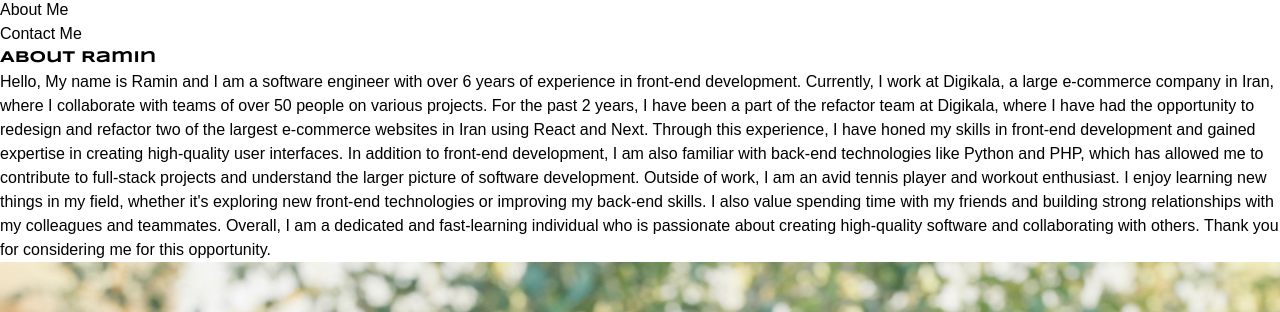
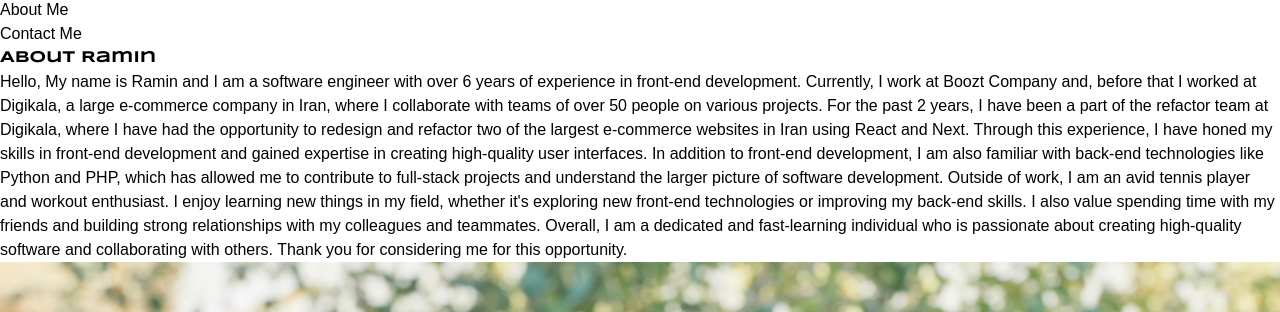
Before and after one commit to raminr77/raminr77.github.io, a Next.js app: page /about-me in a window 1280 px wide. Shown: the part 253-565 px from the top of the page. Built offline with nearby package versions, Linux system fonts and the light colour scheme.

Commit message:
feat: update my information on the about-me

```diff
--- a/src/data/index.ts
+++ b/src/data/index.ts
@@ -5,10 +5,9 @@ export const MAIN_DATA = {
   SUMMERY: `You meet Ramin, a <strong>software engineer</strong> with <strong>over 6 years</strong> of experience in web development. <br />With a strong focus on front-end and familiarity with back-end technologies. <br />
   Proudly I contributed to large-scale projects within the <strong>Digikala Group</strong>. These projects have <strong>over 10 million</strong> daily visits and <strong>over 40 million</strong> users. <br />
   The story of these exciting projects continues and now I am working at <strong>Boozt</strong> company.<br />
-  I really believe that nothing is more important and exciting than learning and teaching web-based technologies and there is still so much for me to learn. <br />
-  I am incredibly patient and friendly with my co-workers and teammates and socialize well with people.`,
+  I really believe that nothing is more important and exciting than learning and teaching web-based technologies and there is still so much for me to learn.`,
   ABOUT_ME: `Hello, My name is Ramin and I am a software engineer with over 6 years of experience in front-end development.
-  Currently, I work at Digikala, a large e-commerce company in Iran,
+  Currently, I work at Boozt Company and, before that I worked at Digikala, a large e-commerce company in Iran,
   where I collaborate with teams of over 50 people on various projects.
   For the past 2 years, I have been a part of the refactor team at Digikala,
   where I have had the opportunity to redesign and refactor two of the largest e-commerce websites in Iran using React and Next.
```
